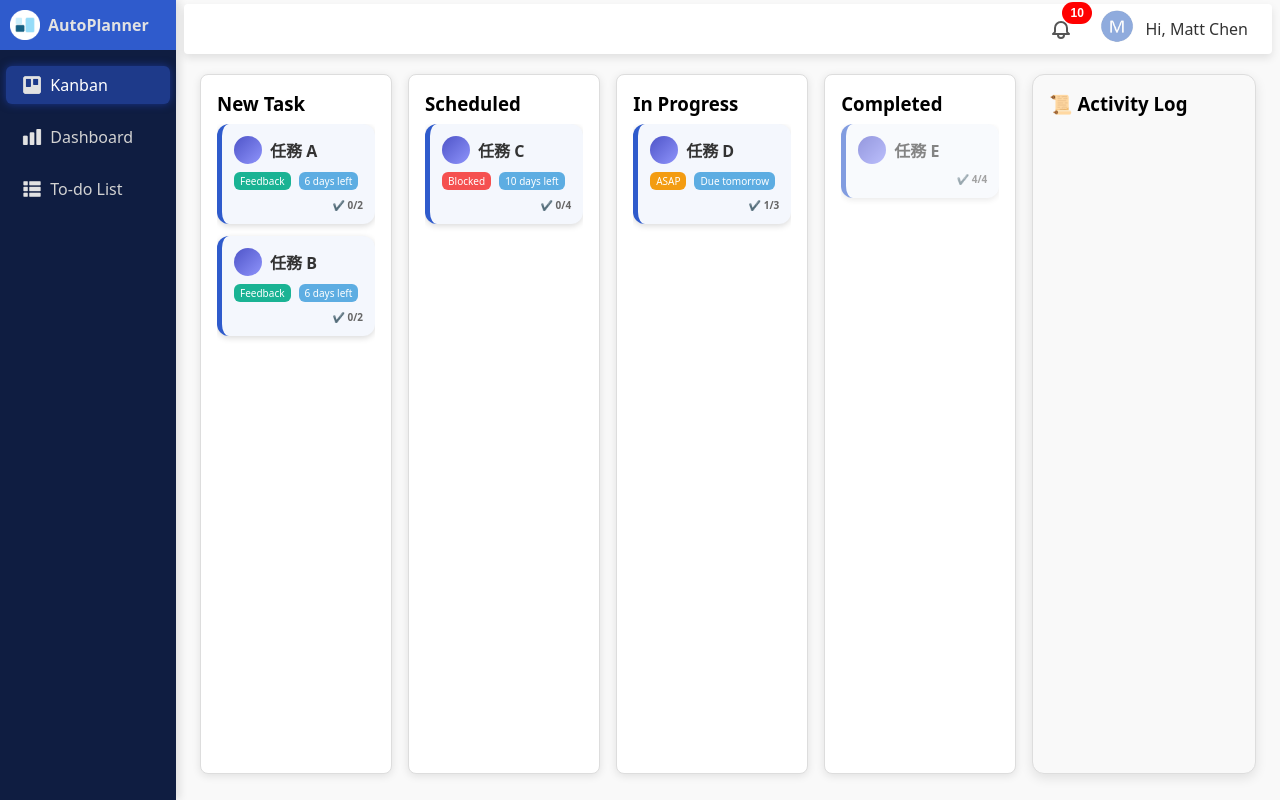
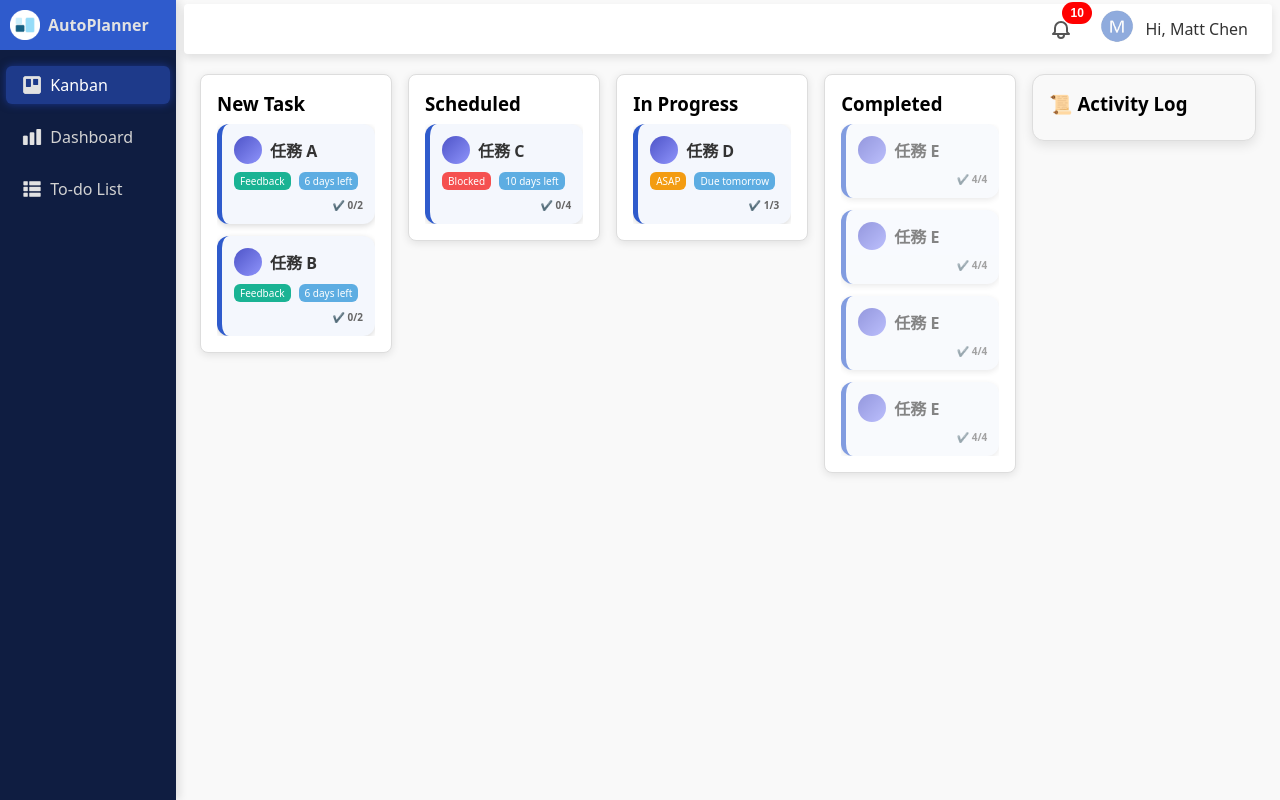
Before and after one commit to EngrMatt/AutoPlanner, a Nuxt app: page /kanban in a window 1280 px wide. Built offline with nearby package versions, Linux system fonts and the light colour scheme.

Commit message:
style: 使卡片區域高度能自適應卡片數量而定

```diff
--- a/app/pages/kanban.vue
+++ b/app/pages/kanban.vue
@@ -104,6 +104,9 @@ const inProgress = ref([
 
 const completed = ref([
   { id: 5, name: '任務 E' },
+   { id: 6, name: '任務 E' },
+    { id: 7, name: '任務 E' },
+     { id: 8, name: '任務 E' },
 ])
 
 const activityLogs = ref([])
@@ -142,13 +145,18 @@ useSortable(completedRef, completed, {
 <style scoped>
 .board {
   display: flex;
-  height: calc(100vh - 100px);
   gap: 16px;
   font-size: 12pt;
+  max-height: calc(100vh - 100px); /* 改用 max-height */
+  /* 不要 height */
+  align-items: flex-start; /* 讓子項目靠上對齊 */
 }
 
 .column {
-  flex: 1;
+   /* 取消 flex:1 改成以下，讓寬度平均分但高度跟內容 */
+  flex-grow: 1;
+  flex-shrink: 0;
+  flex-basis: 0;
   background: #ffffff;
   border: 1px solid #ddd;
   border-radius: 8px;
@@ -156,6 +164,8 @@ useSortable(completedRef, completed, {
   box-shadow: 0 2px 8px rgba(0,0,0,0.1);
   display: flex;
   flex-direction: column;
+  max-height: 100%; /* 確保不超過board max-height */
+  overflow: hidden;
 }
 
 .column-title {
@@ -165,11 +175,12 @@ useSortable(completedRef, completed, {
 }
 
 .list {
-  flex: 1;
+   flex: 1 1 auto;
   overflow-y: auto;
   display: flex;
   flex-direction: column;
   gap: 12px;
+  max-height: calc(80vh);
 }
 
 .card {
```
